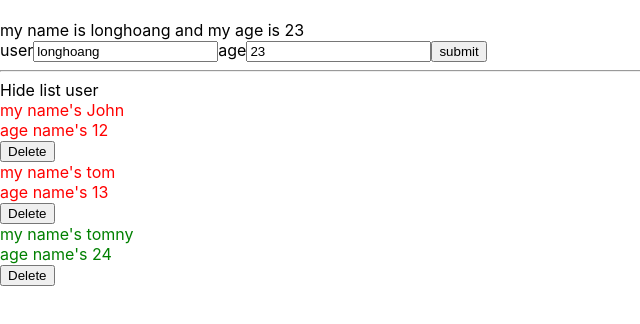
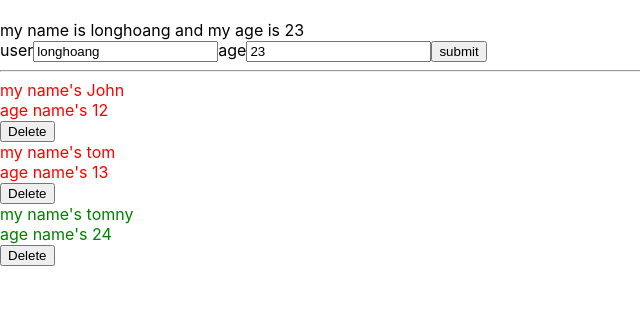
Before and after one commit to 31181024369/react-basic, a React (Create React App) app: page / in a window 1280 px wide. Shown: the top 324 px of the page, without its empty margins (0-640 px from the left). Built offline with nearby package versions, Linux system fonts and the light colour scheme.

Commit message:
22/04/2024 8:44pm

```diff
--- a/src/components/DisplayInfor.js
+++ b/src/components/DisplayInfor.js
@@ -2,28 +2,14 @@ import React from 'react';
 import './DisplayInfor.scss';
 import logo from './../logo.svg';
 
-class DisPlayInfor extends React.Component {
-    state={
-        isShowListUser:true
-    };
-    handleShowHide=()=>{
-        console.log('111');
-        this.setState({
-            isShowListUser: !this.state.isShowListUser
-        });
-    }
-    render() {
-        const { listUsers}=this.props;
+const DisPlayInfor=(props)=>{
+
+    const { listUsers, handleDeleteUser}=props;
     return (
         <div className='display-info-container'>
-                {/* <img src={logo} /> */}
+
             <div>
-                    <span onClick={()=>{this.handleShowHide()}}>
-                        { this.state.isShowListUser===true ? "Hide list user":"show list user"}
-                    </span>
-                </div>
-                <div>
-                    {this.state.isShowListUser && listUsers.map((user,index)=>{
+                {true && listUsers.map((user,index)=>{
                     return (
                             <div key={user.id} className={+user.age > 18 ? "green":"red"}>
                                 <div>
@@ -31,7 +17,7 @@ class DisPlayInfor extends React.Component {
                                     <div>age name's {user.age}</div>
                                 </div>
                                 <div>
-                                <button onClick={()=>{this.props.handleDeleteUser(user.id)} }>Delete</button>
+                                    <button onClick={()=>{handleDeleteUser(user.id)} }>Delete</button>
                                 </div>
                             </div>
                             )
@@ -39,11 +25,8 @@ class DisPlayInfor extends React.Component {
             </div>
 
         </div>
-
-
     );
 
-    }
 
 }
 export default DisPlayInfor;
```
Lines whose indentation alone changed are shown as unchanged.
